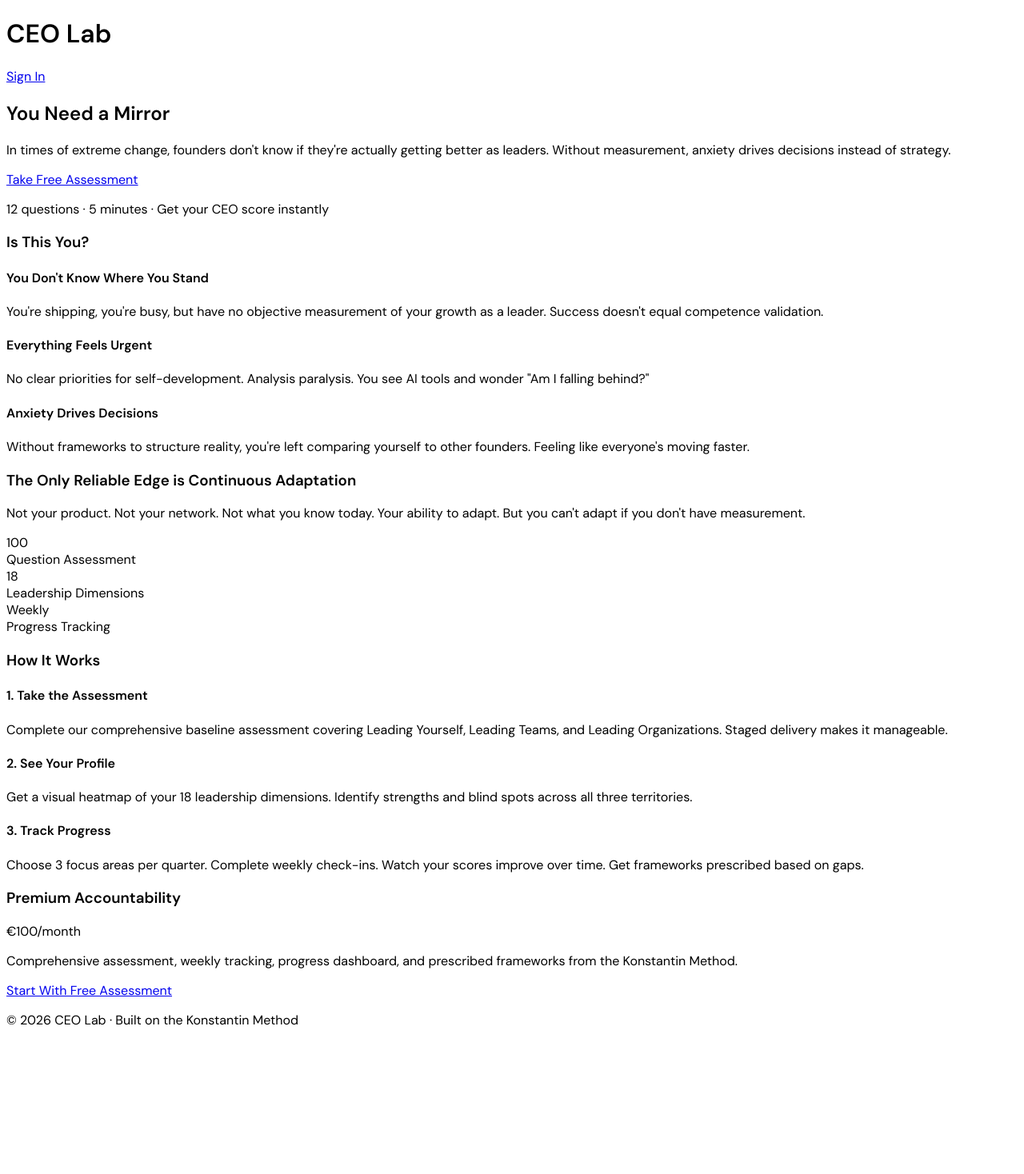
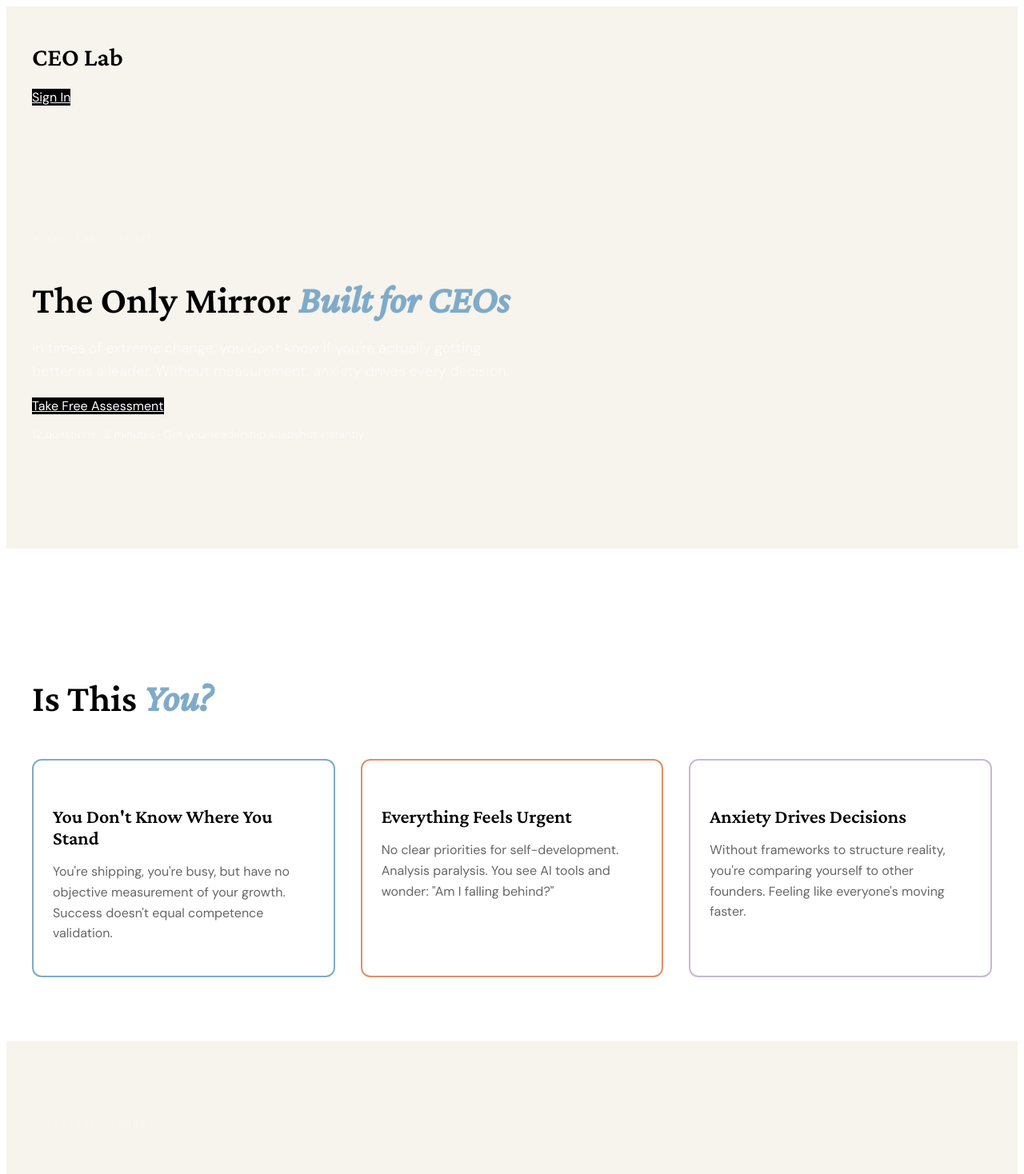
Before and after one commit to onyras/CEO-Lab, a Next.js app: page / in a window 1280 px wide. Shown: the top 1468 px of the page at 80% size. Before the commit the page ends 1302 px from the top, so only its background shows below. Built offline with nearby package versions, Linux system fonts and the light colour scheme.

Commit message:
Apply design system to landing page with improved copy

```diff
--- a/app/globals.css
+++ b/app/globals.css
@@ -35,3 +35,135 @@ body {
 .font-serif {
   font-family: var(--nk-font-serif);
 }
+
+/* Section Components */
+.section {
+  padding: 80px 0;
+}
+
+.section--large {
+  padding: 120px 0;
+}
+
+.section--dark {
+  background-color: var(--nk-bg-primary);
+  color: var(--nk-text-primary);
+}
+
+.container {
+  max-width: 1200px;
+  margin: 0 auto;
+  padding: 0 24px;
+}
+
+.container--narrow {
+  max-width: 900px;
+}
+
+/* Typography */
+.section__title {
+  font-family: 'Monaco', 'Courier New', monospace;
+  font-size: 14px;
+  color: var(--nk-text-subtle);
+  margin-bottom: 16px;
+  letter-spacing: 0.5px;
+}
+
+.section__subtitle {
+  font-family: var(--nk-font-serif);
+  font-size: 48px;
+  font-weight: 600;
+  line-height: 1.2;
+  margin-bottom: 16px;
+}
+
+.section__subtitle em {
+  font-style: italic;
+  color: var(--nk-blue);
+}
+
+.section__description {
+  font-size: 18px;
+  line-height: 1.6;
+  color: var(--nk-text-muted);
+  max-width: 600px;
+}
+
+/* Assessment Cards */
+.assessment-grid {
+  display: grid;
+  grid-template-columns: repeat(auto-fit, minmax(320px, 1fr));
+  gap: 32px;
+  margin-top: 48px;
+}
+
+.assessment-card {
+  display: block;
+  border-radius: 12px;
+  overflow: hidden;
+  transition: transform 0.2s, box-shadow 0.2s;
+  background: white;
+  border: 2px solid transparent;
+}
+
+.assessment-card:hover {
+  transform: translateY(-4px);
+  box-shadow: 0 12px 24px rgba(0, 0, 0, 0.1);
+}
+
+.assessment-card--blue {
+  border-color: var(--nk-blue);
+}
+
+.assessment-card--green {
+  border-color: var(--nk-green);
+}
+
+.assessment-card--orange {
+  border-color: var(--nk-orange);
+}
+
+.assessment-card--yellow {
+  border-color: var(--nk-yellow);
+}
+
+.assessment-card--purple {
+  border-color: var(--nk-lilac);
+}
+
+.assessment-card__image {
+  width: 100%;
+  height: 200px;
+  overflow: hidden;
+}
+
+.assessment-card__image img {
+  width: 100%;
+  height: 100%;
+  object-fit: cover;
+}
+
+.assessment-card__content {
+  padding: 24px;
+}
+
+.assessment-card__title {
+  font-family: var(--nk-font-serif);
+  font-size: 24px;
+  font-weight: 600;
+  margin-bottom: 12px;
+  color: var(--nk-black);
+}
+
+.assessment-card__desc {
+  font-size: 16px;
+  line-height: 1.6;
+  color: #666;
+  margin-bottom: 16px;
+}
+
+.assessment-card__time {
+  font-size: 14px;
+  color: #999;
+  font-weight: 500;
+}
--- a/app/page.tsx
+++ b/app/page.tsx
@@ -1,12 +1,21 @@
 export default function Home() {
   return (
-    <div className="min-h-screen bg-white">
+    <div className="min-h-screen" style={{ background: 'var(--nk-off-white)' }}>
       {/* Header */}
-      <header className="border-b border-gray-200">
-        <div className="max-w-7xl mx-auto px-4 py-4 flex justify-between items-center">
-          <h1 className="text-2xl font-bold text-gray-900">CEO Lab</h1>
-          <div className="flex gap-4">
-            <a href="/auth" className="px-4 py-2 bg-black text-white rounded-md hover:bg-gray-800">
+      <header className="border-b" style={{ borderColor: 'rgba(0,0,0,0.1)' }}>
+        <div className="container" style={{ padding: '24px' }}>
+          <div className="flex justify-between items-center">
+            <h1 className="font-serif text-3xl font-semibold" style={{ color: 'var(--nk-black)' }}>
+              CEO Lab
+            </h1>
+            <a
+              href="/auth"
+              className="px-6 py-3 rounded-lg font-medium transition-all"
+              style={{
+                background: 'var(--nk-black)',
+                color: 'white',
+              }}
+            >
               Sign In
             </a>
           </div>
@@ -14,125 +23,200 @@ export default function Home() {
       </header>
 
       {/* Hero Section */}
-      <section className="max-w-7xl mx-auto px-4 py-24 text-center">
-        <h2 className="text-5xl font-bold mb-6 text-gray-900">
-          You Need a Mirror
+      <section className="section section--large">
+        <div className="container text-center">
+          <p className="section__title">&gt; ceo-lab --start</p>
+          <h2 className="section__subtitle">
+            The Only Mirror <em>Built for CEOs</em>
           </h2>
-        <p className="text-xl text-gray-600 mb-8 max-w-2xl mx-auto">
-          In times of extreme change, founders don't know if they're actually getting better as leaders.
-          Without measurement, anxiety drives decisions instead of strategy.
+          <p className="section__description mx-auto mb-12">
+            In times of extreme change, you don't know if you're actually getting better as a leader.
+            Without measurement, anxiety drives every decision.
           </p>
           <a
             href="/assessment/hook"
-          className="inline-block px-8 py-4 bg-black text-white text-lg rounded-md hover:bg-gray-800"
+            className="inline-block px-8 py-4 rounded-lg text-lg font-medium transition-all"
+            style={{
+              background: 'var(--nk-black)',
+              color: 'white',
+            }}
           >
             Take Free Assessment
           </a>
-        <p className="text-sm text-gray-500 mt-4">
-          12 questions · 5 minutes · Get your CEO score instantly
+          <p style={{ marginTop: '16px', fontSize: '14px', color: 'var(--nk-text-muted)' }}>
+            12 questions · 5 minutes · Get your leadership snapshot instantly
           </p>
+        </div>
       </section>
 
       {/* Problem Cards */}
-      <section className="max-w-7xl mx-auto px-4 py-16">
-        <h3 className="text-3xl font-bold text-center mb-12 text-gray-900">Is This You?</h3>
-        <div className="grid md:grid-cols-3 gap-8">
-          <div className="border border-gray-200 rounded-lg p-6">
-            <h4 className="text-xl font-bold mb-3 text-gray-900">You Don't Know Where You Stand</h4>
-            <p className="text-gray-600">
-              You're shipping, you're busy, but have no objective measurement of your growth as a leader.
+      <section className="section" style={{ background: 'white' }}>
+        <div className="container">
+          <p className="section__title text-center">&gt; ceo-lab --diagnose</p>
+          <h3 className="section__subtitle text-center mb-16">
+            Is This <em>You?</em>
+          </h3>
+
+          <div className="assessment-grid">
+            <div className="assessment-card assessment-card--blue">
+              <div className="assessment-card__content">
+                <h4 className="assessment-card__title">You Don't Know Where You Stand</h4>
+                <p className="assessment-card__desc">
+                  You're shipping, you're busy, but have no objective measurement of your growth.
                   Success doesn't equal competence validation.
                 </p>
               </div>
+            </div>
 
-          <div className="border border-gray-200 rounded-lg p-6">
-            <h4 className="text-xl font-bold mb-3 text-gray-900">Everything Feels Urgent</h4>
-            <p className="text-gray-600">
+            <div className="assessment-card assessment-card--orange">
+              <div className="assessment-card__content">
+                <h4 className="assessment-card__title">Everything Feels Urgent</h4>
+                <p className="assessment-card__desc">
                   No clear priorities for self-development. Analysis paralysis.
-              You see AI tools and wonder "Am I falling behind?"
+                  You see AI tools and wonder: "Am I falling behind?"
                 </p>
               </div>
+            </div>
 
-          <div className="border border-gray-200 rounded-lg p-6">
-            <h4 className="text-xl font-bold mb-3 text-gray-900">Anxiety Drives Decisions</h4>
-            <p className="text-gray-600">
-              Without frameworks to structure reality, you're left comparing yourself to other founders.
+            <div className="assessment-card assessment-card--purple">
+              <div className="assessment-card__content">
+                <h4 className="assessment-card__title">Anxiety Drives Decisions</h4>
+                <p className="assessment-card__desc">
+                  Without frameworks to structure reality, you're comparing yourself to other founders.
                   Feeling like everyone's moving faster.
                 </p>
+              </div>
+            </div>
           </div>
         </div>
       </section>
 
       {/* Solution Section */}
-      <section className="bg-gray-50 py-16">
-        <div className="max-w-7xl mx-auto px-4">
-          <h3 className="text-3xl font-bold text-center mb-12 text-gray-900">
-            The Only Reliable Edge is Continuous Adaptation
+      <section className="section" style={{ background: 'var(--nk-off-white)' }}>
+        <div className="container">
+          <p className="section__title text-center">&gt; ceo-lab --edge</p>
+          <h3 className="section__subtitle text-center mb-8">
+            The Only Reliable Edge is <em>Continuous Adaptation</em>
           </h3>
-          <p className="text-xl text-center text-gray-600 mb-12 max-w-3xl mx-auto">
-            Not your product. Not your network. Not what you know today.
-            Your ability to adapt. But you can't adapt if you don't have measurement.
+          <p className="section__description mx-auto text-center mb-16">
+            Not your product. Not your network. Not what you know today. Your ability to adapt.
+            But you can't adapt if you don't have measurement.
           </p>
 
-          <div className="grid md:grid-cols-3 gap-8 max-w-4xl mx-auto">
-            <div className="text-center">
-              <div className="text-4xl font-bold mb-2 text-gray-900">100</div>
-              <div className="text-gray-600">Question Assessment</div>
+          <div className="grid md:grid-cols-3 gap-12 max-w-4xl mx-auto text-center">
+            <div>
+              <div className="font-serif text-6xl font-semibold mb-3" style={{ color: 'var(--nk-blue)' }}>
+                100
               </div>
-            <div className="text-center">
-              <div className="text-4xl font-bold mb-2 text-gray-900">18</div>
-              <div className="text-gray-600">Leadership Dimensions</div>
+              <div style={{ fontSize: '16px', color: 'var(--nk-text-muted)' }}>
+                Question Assessment
               </div>
-            <div className="text-center">
-              <div className="text-4xl font-bold mb-2 text-gray-900">Weekly</div>
-              <div className="text-gray-600">Progress Tracking</div>
+            </div>
+            <div>
+              <div className="font-serif text-6xl font-semibold mb-3" style={{ color: 'var(--nk-green)' }}>
+                18
+              </div>
+              <div style={{ fontSize: '16px', color: 'var(--nk-text-muted)' }}>
+                Leadership Dimensions
+              </div>
+            </div>
+            <div>
+              <div className="font-serif text-6xl font-semibold mb-3" style={{ color: 'var(--nk-orange)' }}>
+                Weekly
+              </div>
+              <div style={{ fontSize: '16px', color: 'var(--nk-text-muted)' }}>
+                Progress Tracking
+              </div>
             </div>
           </div>
         </div>
       </section>
 
       {/* How It Works */}
-      <section className="max-w-7xl mx-auto px-4 py-16">
-        <h3 className="text-3xl font-bold text-center mb-12 text-gray-900">How It Works</h3>
-        <div className="grid md:grid-cols-3 gap-8">
-          <div className="border border-gray-200 rounded-lg p-6">
-            <h4 className="text-xl font-bold mb-3 text-gray-900">1. Take the Assessment</h4>
-            <p className="text-gray-600">
-              Complete our comprehensive baseline assessment covering Leading Yourself,
-              Leading Teams, and Leading Organizations. Staged delivery makes it manageable.
+      <section className="section" style={{ background: 'white' }}>
+        <div className="container">
+          <p className="section__title text-center">&gt; ceo-lab --workflow</p>
+          <h3 className="section__subtitle text-center mb-16">
+            How It <em>Works</em>
+          </h3>
+
+          <div className="assessment-grid">
+            <div className="assessment-card assessment-card--blue">
+              <div className="assessment-card__content">
+                <h4 className="assessment-card__title">1. Take the Assessment</h4>
+                <p className="assessment-card__desc">
+                  Complete our comprehensive baseline covering Leading Yourself, Teams, and Organizations.
+                  Staged delivery makes it manageable.
                 </p>
+                <span className="assessment-card__time">30-40 min</span>
+              </div>
             </div>
 
-          <div className="border border-gray-200 rounded-lg p-6">
-            <h4 className="text-xl font-bold mb-3 text-gray-900">2. See Your Profile</h4>
-            <p className="text-gray-600">
+            <div className="assessment-card assessment-card--green">
+              <div className="assessment-card__content">
+                <h4 className="assessment-card__title">2. See Your Profile</h4>
+                <p className="assessment-card__desc">
                   Get a visual heatmap of your 18 leadership dimensions.
                   Identify strengths and blind spots across all three territories.
                 </p>
+                <span className="assessment-card__time">Instant results</span>
+              </div>
             </div>
 
-          <div className="border border-gray-200 rounded-lg p-6">
-            <h4 className="text-xl font-bold mb-3 text-gray-900">3. Track Progress</h4>
-            <p className="text-gray-600">
+            <div className="assessment-card assessment-card--orange">
+              <div className="assessment-card__content">
+                <h4 className="assessment-card__title">3. Track Progress</h4>
+                <p className="assessment-card__desc">
                   Choose 3 focus areas per quarter. Complete weekly check-ins.
-              Watch your scores improve over time. Get frameworks prescribed based on gaps.
+                  Watch your scores improve. Get frameworks prescribed based on gaps.
+                </p>
+                <span className="assessment-card__time">3 min/week</span>
+              </div>
+            </div>
+          </div>
+        </div>
+      </section>
+
+      {/* Unique Value */}
+      <section className="section" style={{ background: 'var(--nk-off-white)' }}>
+        <div className="container container--narrow">
+          <p className="section__title text-center">&gt; ceo-lab --method</p>
+          <h3 className="section__subtitle text-center mb-8">
+            Hard Measurement Meets <em>Spiritual Depth</em>
+          </h3>
+          <p className="section__description mx-auto text-center mb-12">
+            CEO Lab bridges objective business metrics with nervous system awareness.
+            Structure and stillness. Masculine accountability and feminine presence.
+          </p>
+          <div className="text-center">
+            <p style={{ fontSize: '16px', color: 'var(--nk-text-muted)', fontStyle: 'italic' }}>
+              Built on the Konstantin Method – 60+ battle-tested frameworks for leadership development
             </p>
           </div>
         </div>
       </section>
 
       {/* Pricing */}
-      <section className="bg-gray-50 py-16">
-        <div className="max-w-7xl mx-auto px-4 text-center">
-          <h3 className="text-3xl font-bold mb-6 text-gray-900">Premium Accountability</h3>
-          <div className="text-5xl font-bold mb-4 text-gray-900">€100/month</div>
-          <p className="text-xl text-gray-600 mb-8 max-w-2xl mx-auto">
+      <section className="section" style={{ background: 'white' }}>
+        <div className="container text-center">
+          <p className="section__title">&gt; ceo-lab --invest</p>
+          <h3 className="section__subtitle mb-6">
+            Premium <em>Accountability</em>
+          </h3>
+          <div className="font-serif text-7xl font-semibold mb-6" style={{ color: 'var(--nk-blue)' }}>
+            €100/month
+          </div>
+          <p className="section__description mx-auto mb-12">
             Comprehensive assessment, weekly tracking, progress dashboard,
-            and prescribed frameworks from the Konstantin Method.
+            and prescribed frameworks. For founders serious about their edge.
           </p>
           <a
             href="/assessment/hook"
-            className="inline-block px-8 py-4 bg-black text-white text-lg rounded-md hover:bg-gray-800"
+            className="inline-block px-8 py-4 rounded-lg text-lg font-medium transition-all"
+            style={{
+              background: 'var(--nk-black)',
+              color: 'white',
+            }}
           >
             Start With Free Assessment
           </a>
@@ -140,9 +224,14 @@ export default function Home() {
       </section>
 
       {/* Footer */}
-      <footer className="border-t border-gray-200 py-8">
-        <div className="max-w-7xl mx-auto px-4 text-center text-gray-600">
-          <p>© 2026 CEO Lab · Built on the Konstantin Method</p>
+      <footer className="border-t py-12" style={{ borderColor: 'rgba(0,0,0,0.1)' }}>
+        <div className="container text-center" style={{ color: 'var(--nk-text-muted)' }}>
+          <p className="mb-4">© 2026 CEO Lab · Built on the Konstantin Method</p>
+          <div className="flex justify-center gap-8 text-sm">
+            <a href="/privacy" className="hover:underline">Privacy Policy</a>
+            <a href="/terms" className="hover:underline">Terms of Service</a>
+            <a href="/refund" className="hover:underline">Refund Policy</a>
+          </div>
         </div>
       </footer>
     </div>
```
Lines whose indentation alone changed are shown as unchanged.
